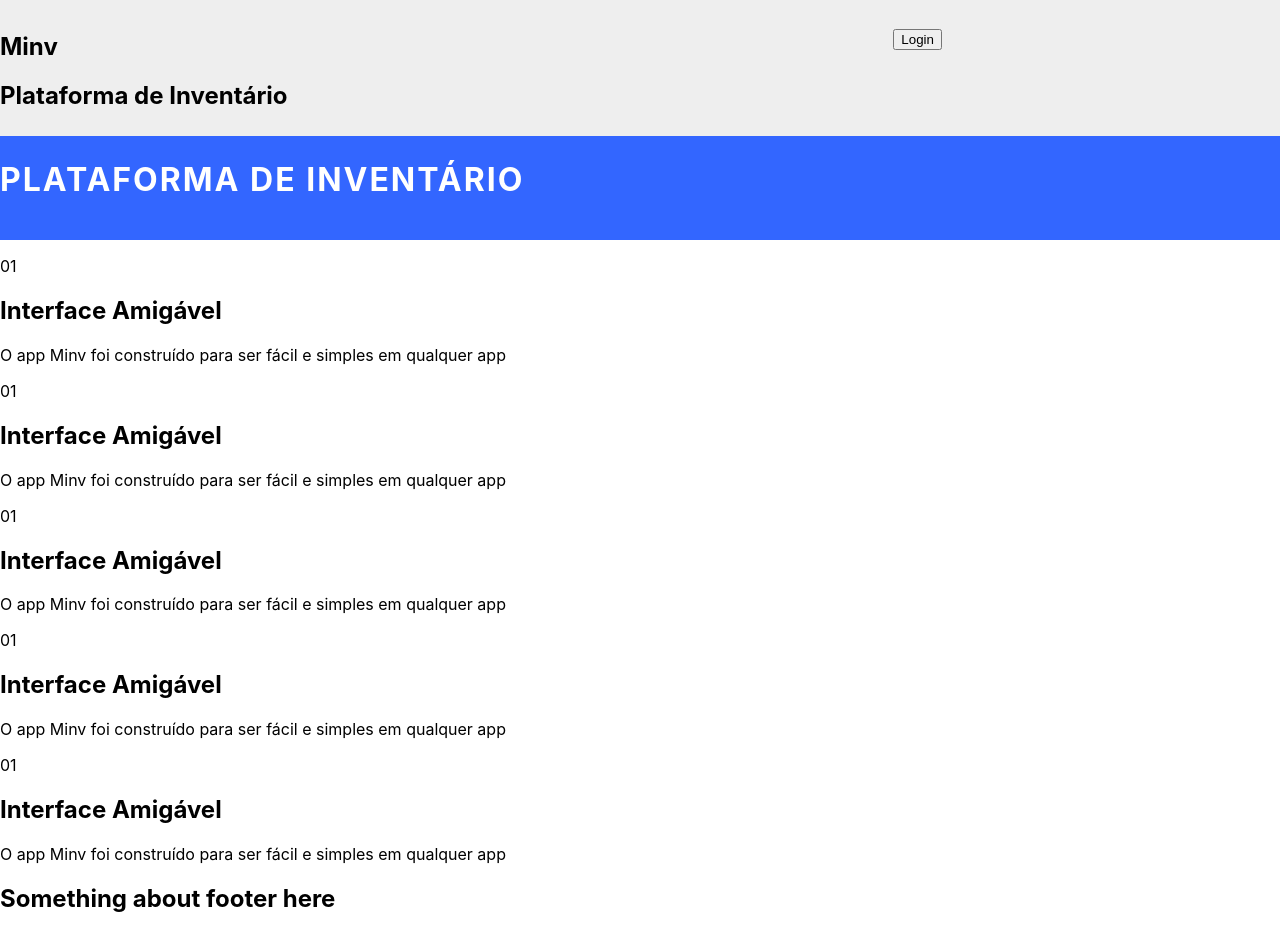
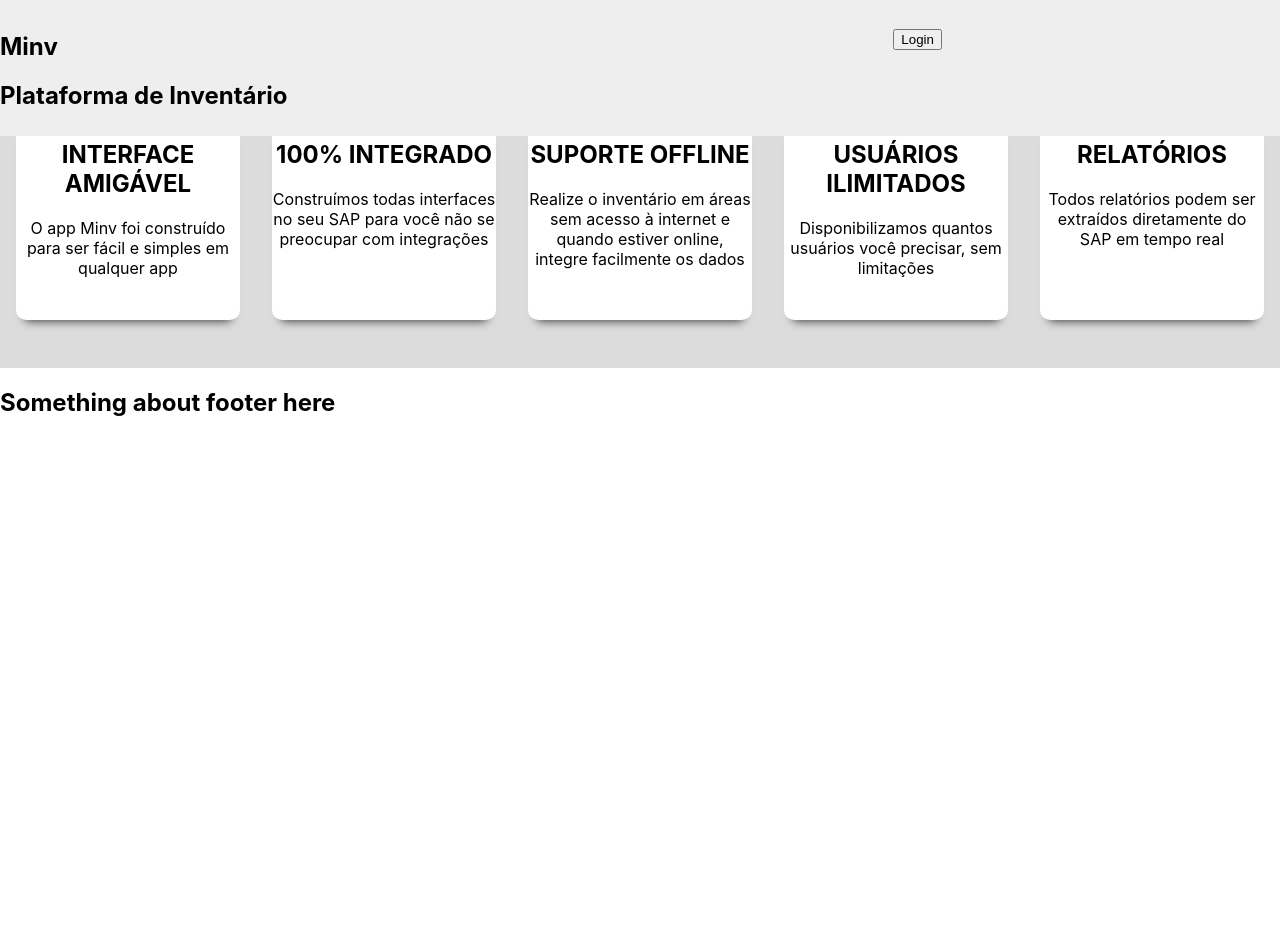
Before and after one commit to LucasJesusone/PlataformaDeInventario_LandingPage, a React (Create React App) app: page / in a window 1280 px wide. After the commit the page ends 800 px from the top, so only its background shows below. Built offline with nearby package versions, Linux system fonts and the light colour scheme.

Commit message:
starting main component

```diff
--- a/src/App.jsx
+++ b/src/App.jsx
@@ -1,15 +1,15 @@
 import "./App.css";
 import { LandingProvider } from "./content/context";
 import Footer from "./Footer/Footer";
-import Header from "./Header/Header";
+//import Header from "./Header/Header";
+
 import Main from "./Main/Main";
 import Nav from "./Navbar/Nav";
 
 function App() {
   return  (
-    <LandingProvider>
+    <LandingProvider classname="container" >
   <Nav />
-  <Header />
   <Main />
   <Footer/>
   </LandingProvider>
--- a/src/Main/Main.jsx
+++ b/src/Main/Main.jsx
@@ -3,43 +3,43 @@ import './Main.scss'
 
 const Main = () => {
   return (
-    <div>
-      <div>
-        <p>01</p>
-        <h2>Interface Amigável</h2>
+    <div className='services'>
+      <div className="service-column">
+        <h2>INTERFACE AMIGÁVEL</h2>
         <p>
           O app Minv foi construído para ser fácil e simples em qualquer app
         </p>
       </div>
-      <div>
-        <p>01</p>
-        <h2>Interface Amigável</h2>
+      <div className="service-column" >
+
+        <h2>100% INTEGRADO</h2>
         <p>
-          O app Minv foi construído para ser fácil e simples em qualquer app
+        Construímos todas interfaces no seu SAP para você não se preocupar com integrações
         </p>
       </div>
-      <div>
-        <p>01</p>
-        <h2>Interface Amigável</h2>
+      <div className="service-column">
+
+        <h2>SUPORTE OFFLINE</h2>
         <p>
-          O app Minv foi construído para ser fácil e simples em qualquer app
+        Realize o inventário em áreas sem acesso à internet e quando estiver online, integre facilmente os dados
         </p>
       </div>
-      <div>
-        <p>01</p>
-        <h2>Interface Amigável</h2>
+      <div className="service-column">
+
+        <h2>USUÁRIOS ILIMITADOS</h2>
         <p>
-          O app Minv foi construído para ser fácil e simples em qualquer app
+        Disponibilizamos quantos usuários você precisar, sem limitações
         </p>
       </div>
-      <div>
-        <p>01</p>
-        <h2>Interface Amigável</h2>
+      <div className="service-column">
+
+        <h2>RELATÓRIOS</h2>
         <p>
-          O app Minv foi construído para ser fácil e simples em qualquer app
+        Todos relatórios podem ser extraídos diretamente do SAP em tempo real
         </p>
       </div>
     </div>
+
   );
 };
 
--- a/src/Main/main.scss
+++ b/src/Main/main.scss
@@ -1,3 +1,31 @@
-.main {
-    margin-top: 5rem;
-}
+
+
+    .services{
+        margin-top: 5.5rem;
+        display: flex;
+        height: 35vh;
+        width: 100%;
+
+        background-color:#dcdcdc;
+
+        div {
+            text-align: center;
+             background: #FFF;
+             width: 95%;
+             border-radius: 10px;
+                margin-top: 10px;
+                 margin-right: auto;
+             margin-bottom: 50px;
+            margin-left: auto;
+            -webkit-box-shadow: 0px 10px 10px -9px rgba(0,0,0,0.75);
+            -moz-box-shadow: 0px 10px 10px -9px rgba(0,0,0,0.75);
+            box-shadow: 0px 10px 10px -9px rgba(0,0,0,0.75);
+            margin: 1rem;
+        }
+
+
+        .service-column{
+            height: 25vh;
+            margin-top: 2rem;
+        }
+    }
```
